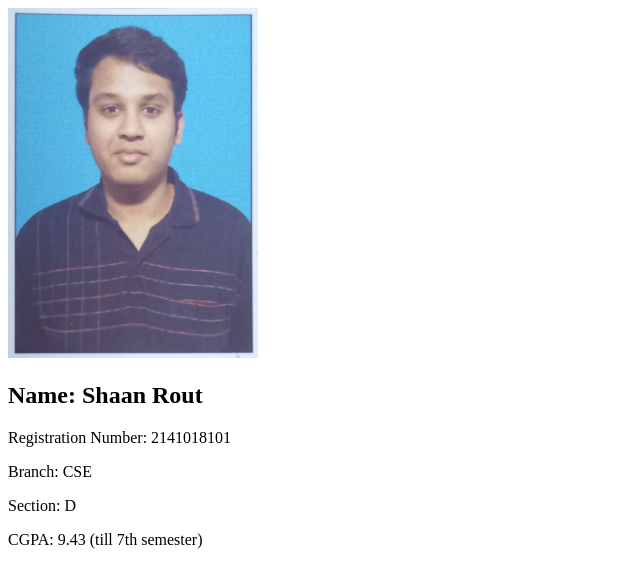
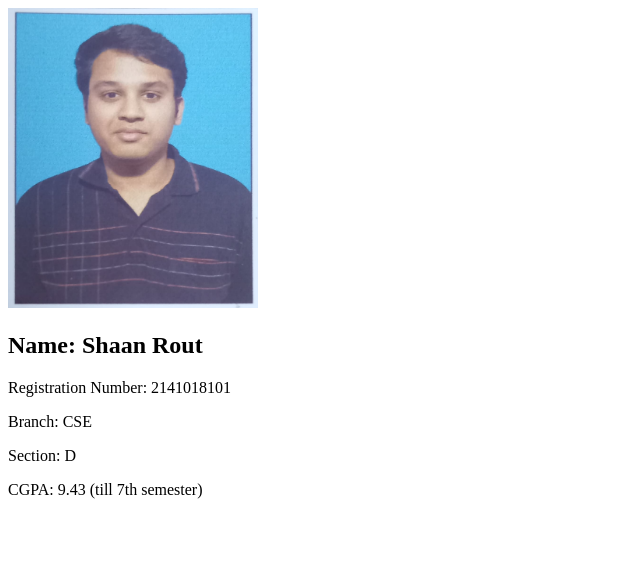
Before and after one commit to shaanrout123/Wipro, a plain HTML site: page index.html in a window 1280 px wide. Shown: the whole page, without its empty margins (0-640 px from the left). Drawn offline with Linux system fonts and the light colour scheme.

Commit message:
Update index.html

```diff
--- a/index.html
+++ b/index.html
@@ -7,7 +7,7 @@
 </head>
 <body>
     <div class="outside">
-        <img src="SHAAN_ROUT.png" alt="" height="350px" width="250px">
+        <img src="SHAAN_ROUT.png" alt="" height="300px" width="250px">
         <div class="inside">
             <h2>Name: Shaan Rout</h2>
             <p>Registration Number: 2141018101</p>
```
